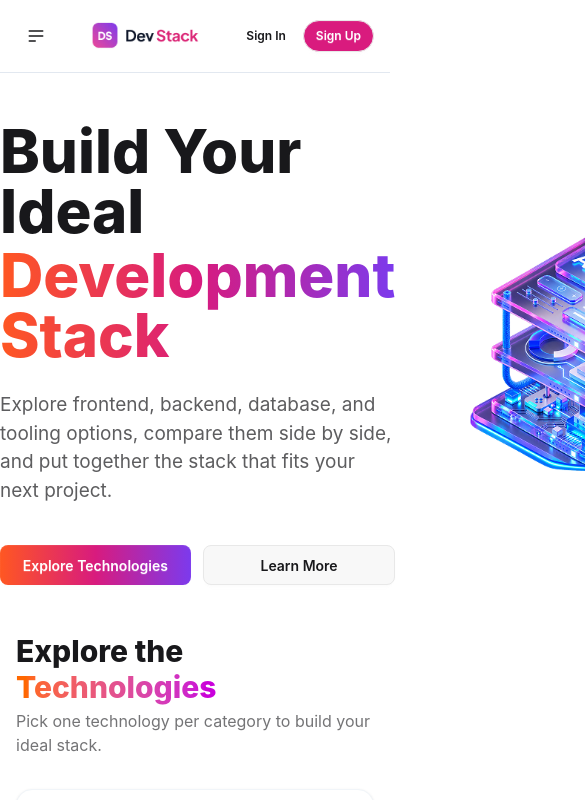
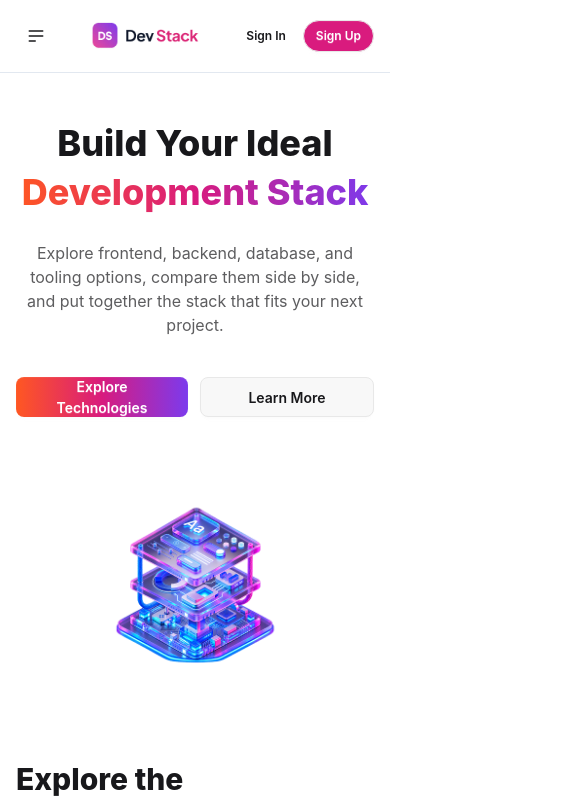
Before and after one commit to Srabon-bot/DevStack, a React (Vite) app: page / in a window 390 px wide. Shown: the top 800 px of the page, 585 px wide, since content can reach past the window. Built offline with nearby package versions, Linux system fonts and the light colour scheme.

Commit message:
Responsive banner made

```diff
--- a/src/components/Banner.tsx
+++ b/src/components/Banner.tsx
@@ -4,23 +4,25 @@ import Gradient from './Gradient';
 
 const Banner = () => {
     return (
-        <div className='container mx-auto'>
-            <div className="flex items-center justify-between container mx-auto py-12">
-                <div>
-                    <h1 className='text-[60px] font-extrabold m-0 leading-none'>Build Your Ideal</h1>
+        <div className='container mx-auto px-4'>
+            <div className="flex flex-col lg:flex-row items-center justify-between container mx-auto py-12 gap-10">
+                <div className="text-center lg:text-left">
+                    <h1 className='text-[36px] sm:text-[48px] lg:text-[60px] font-extrabold m-0 leading-tight lg:leading-none'>
+                        Build Your Ideal
+                    </h1>
                     <Gradient
                         as={'h1'}
                         variant='text'
-                        className='text-[60px] font-extrabold m-0 mt-1 leading-none'
+                        className='text-[36px] sm:text-[48px] lg:text-[60px] font-extrabold m-0 mt-1 leading-tight lg:leading-none'
                     >
                         Development Stack
                     </Gradient>
-                    <p className="text-[19px] font-normal text-base-content/70 max-w-xl m-0 mt-6.5">
+                    <p className="text-[16px] lg:text-[19px] font-normal text-base-content/70 max-w-xl mx-auto lg:mx-0 m-0 mt-6.5">
                         Explore frontend, backend, database, and tooling options,
                         compare them side by side, and put together the stack that fits your
                         next project.
                     </p>
-                    <div className="flex gap-3 mt-10">
+                    <div className="flex gap-3 mt-10 justify-center lg:justify-start">
                         <Gradient as="button" variant="bg" className="btn rounded-lg flex-1 sm:flex-none sm:w-52">
                             Explore Technologies
                         </Gradient>
@@ -32,6 +34,7 @@ const Banner = () => {
                 <img
                     alt="Tailwind CSS hero component"
                     src={bannerStack}
+                    className="w-64 sm:w-80 lg:w-auto"
                 />
             </div>
         </div>
```
